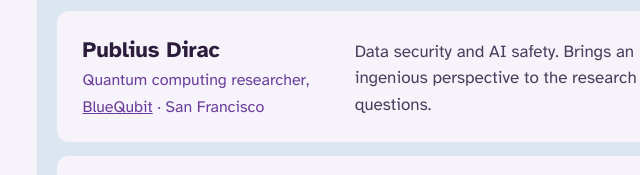
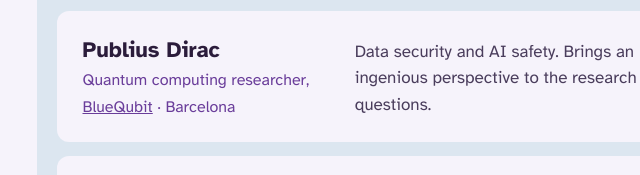
Before and after one commit to babisingh/genethropic-site, a website: page index.html in a window 1280 px wide. Shown: the part 3930-4105 px from the top of the page, 489-1129 px from the left. Drawn offline with nearby package versions, Linux system fonts and the light colour scheme.

Commit message:
Change the location on an advisor card
Co-Authored-By: Claude Fable 5.2 <noreply@anthropic.com>

```diff
--- a/index.html
+++ b/index.html
@@ -215,7 +215,7 @@
         <p>Sequencing, privacy hardware and data security. Thirteen years shipping machine-learning products.</p>
       </div>
       <div class="advisor">
-        <div><h3>Publius Dirac</h3><span class="role">Quantum computing researcher, <a href="https://www.bluequbit.io/" target="_blank" rel="noopener">BlueQubit</a> · San Francisco</span></div>
+        <div><h3>Publius Dirac</h3><span class="role">Quantum computing researcher, <a href="https://www.bluequbit.io/" target="_blank" rel="noopener">BlueQubit</a> · Barcelona</span></div>
         <p>Data security and AI safety. Brings an ingenious perspective to the research questions.</p>
       </div>
       <div class="advisor">
```
